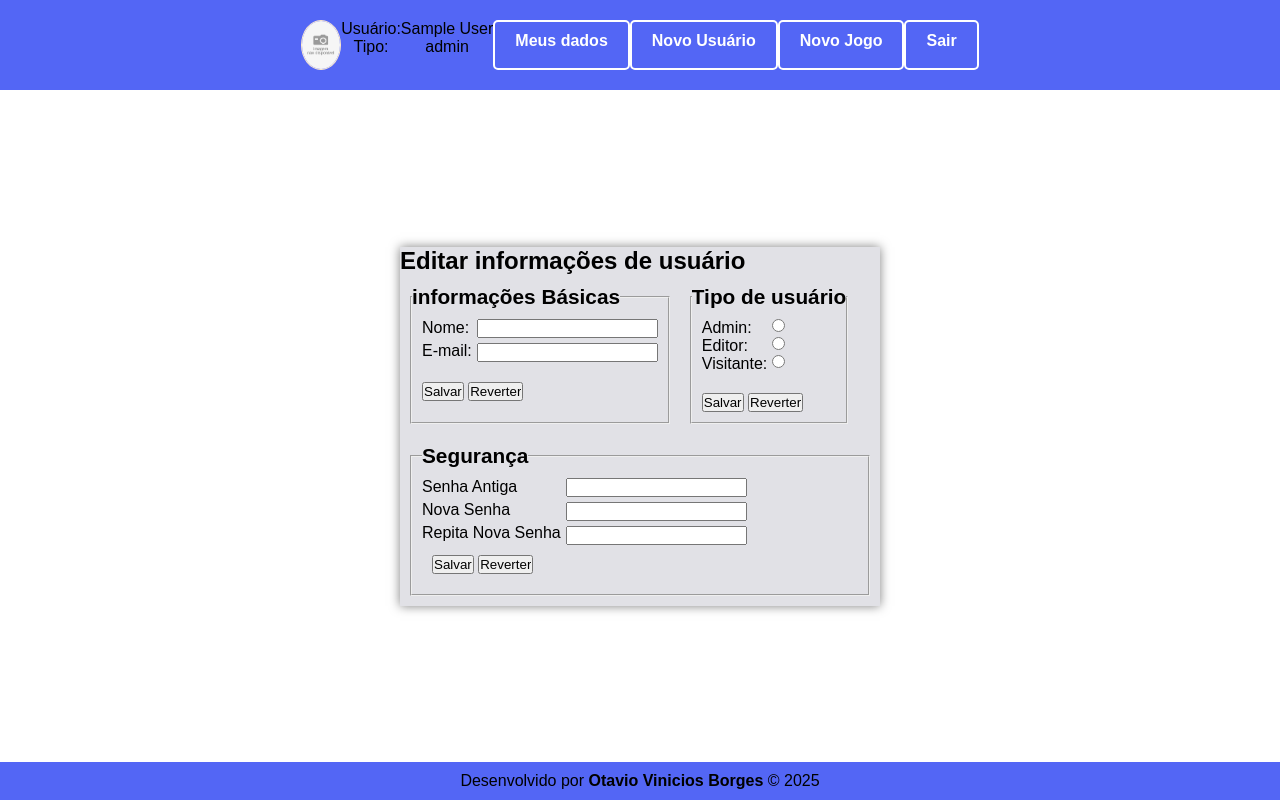
After one commit to otavioborges1991/PHP-MySQL, a PHP site: page /user-edit.php in a window 1280 px wide. The commit adds this page. Run offline with PHP 8.4, Linux system fonts and the light colour scheme; the visitor is signed in with stand-in values (Sample User, id 1).

Commit message:
Aula 13 concluída.
Foi criado um formulário para edição de dados de
usuário

```diff
--- a/cabecalho.php
+++ b/cabecalho.php
@@ -1,7 +1,7 @@
 <link rel="stylesheet" href="style/style.css">
 <?php
 require_once "includes/funcoes.php";
-require_once 'includes/login.php'
+require_once 'includes/login.php';
 ?>
 <header>
     <nav>
--- a/index.php
+++ b/index.php
@@ -39,10 +39,8 @@
                             $selected = null;
                         }
                         echo "<option $selected value='$chave'>$valor</option>";
-
                     }
                     ?>
-
                 </select>
                 <label for="ascendente">
                     0-9 A-Z
--- a/style/classes.css
+++ b/style/classes.css
@@ -81,3 +81,7 @@
 .space-evenly {
     justify-content: space-evenly;
 }
+
+.inline-block {
+    display: inline-block;
+}
--- /dev/null
+++ b/user-edit-form.php
@@ -0,0 +1,86 @@
+<form action="user-edit.php" method="post" id="form">
+    <h2>Editar informações de usuário</h2>
+    <div class="flex-row">
+        <fieldset form="form" name="basic-info" class="margin">
+            <legend>
+                <h3>informações Básicas</h3>
+            </legend>
+            <div class="flex-row gap padding">
+                <div class="flex-column gap">
+                    <label for="nome">
+                        <p>Nome:</p>
+                    </label>
+                    <label for="email">
+                        <p>E-mail:</p>
+                    </label>
+                </div>
+                <div class="flex-column gap">
+                    <input type="text" name="nome" id="nome" maxlength="100">
+                    <input type="text" name="email" id="email" maxlength="100">
+                </div>
+            </div>
+            <div class="margin">
+                <input type="submit" value="Salvar">
+                <input type="reset" value="Reverter">
+            </div>
+        </fieldset>
+        <fieldset form="form" name="user-type-form" class="margin" <?php if ($_SESSION['tipo']!='admin') echo 'disabled'?> title="Somente administradores podem usar esta área">
+            <legend>
+                <h3>Tipo de usuário</h3>
+            </legend>
+            <div class="flex-row gap padding">
+                <div class="flex-column gap">
+                    <label for="tipo">
+                        <label for="admin">
+                            <p>Admin:</p>
+                        </label>
+                        <label for="editor">
+                            <p>Editor:</p>
+                        </label>
+                        <label for="visitante">
+                            <p>Visitante:</p>
+                        </label>
+                    </label>
+                </div>
+                <div class="flex-column gap">
+                    <!-- substitua por uma função do php num for loop que detecta o tipo de usuário e bota checked no tipo certo  -->
+                    <input type="radio" name="tipo" id="admin">
+                    <input type="radio" name="tipo" id="editor">
+                    <input type="radio" name="tipo" id="visitante">
+                </div>
+            </div>
+            <div class="margin">
+                <input type="submit" value="Salvar">
+                <input type="reset" value="Reverter">
+            </div>
+        </fieldset>
+    </div>
+    <fieldset class="margin padding">
+        <legend>
+            <h3>Segurança</h3>
+        </legend>
+        <div class="flex-row gap">
+            <div class="flex-column gap">
+                <label for="senha-antiga">
+                    <p>Senha Antiga</p>
+                </label>
+                <label for="senha-nova">
+                    <p>Nova Senha</p>
+                </label>
+                <label for="senha-repita">
+                    <p>Repita Nova Senha</p>
+                </label>
+            </div>
+            <div class="flex-column gap">
+                <input type="password" name="senha-antiga" id="senha-antiga">
+                <input type="password" name="senha-nova" id="senha-nova">
+                <input type="password" name="senha-repita" id="senha-repita">
+
+            </div>
+        </div>
+        <div class="margin">
+            <input type="submit" value="Salvar">
+            <input type="reset" value="Reverter">
+        </div>
+    </fieldset>
+</form>
--- /dev/null
+++ b/user-edit.php
@@ -0,0 +1,30 @@
+<!DOCTYPE html>
+<html lang="pt-br">
+<head>
+    <meta charset="UTF-8">
+    <meta name="viewport" content="width=device-width, initial-scale=1.0">
+    <title>Informação de Usuário</title>
+</head>
+<body>
+    <?php
+        require_once 'includes/funcoes.php';
+        require_once 'cabecalho.php';
+
+    ?>
+    <main>
+
+    <?php
+        if (!isset($_SESSION['nome'])) {
+            echo msg_erro('Acesso negado! você não esta <a href="user-login.php">logado!</a>');
+        } else {
+            include 'user-edit-form.php';
+        }
+    ?>
+
+
+    </main>
+    <?php
+        require_once 'rodape.php';
+    ?>
+</body>
+</html>
--- a/user-info.php
+++ b/user-info.php
@@ -13,12 +13,11 @@
         ?>
     </div>
     <?php
-    echo "<a class='botao' href='#'>Meus dados</a>";
+    echo "<a class='botao' href='user-edit.php'>Meus dados</a>";
     if ($_SESSION['tipo'] == 'admin'){
         echo
             "<a class='botao'  href='cadastro-usuario.php'>Novo Usuário</a>
-            <a class='botao' href='#'>Novo Jogo</a>"
-            ;
+            <a class='botao' href='#'>Novo Jogo</a>";
     }
     echo '<a class="botao" href="user-logout.php">Sair</a>';
     ?>
```
Also changed, not shown: todo.md (+17 -7 lines).
